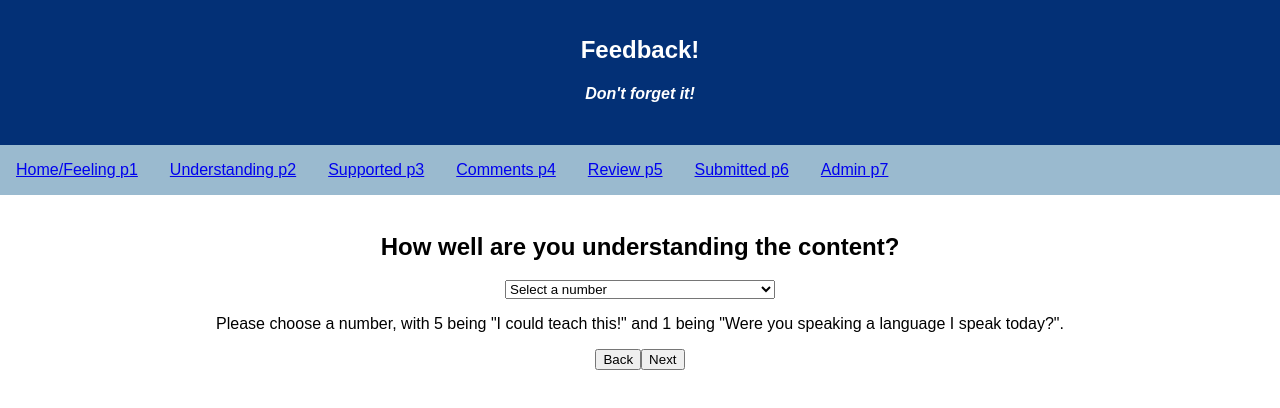
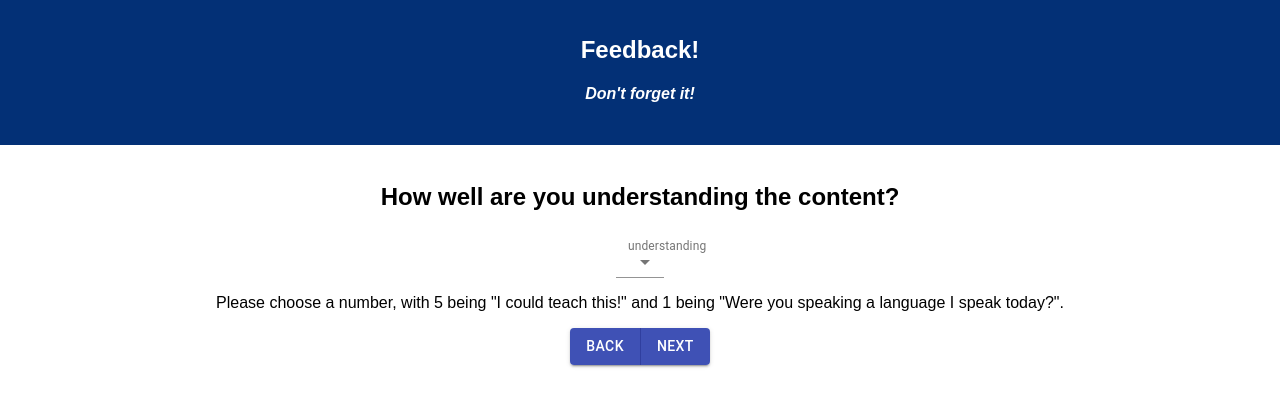
Before and after one commit to dlfedie/redux-feedback-loop, a React (Create React App) app: page /#/understanding in a window 1280 px wide. Shown: the top 408 px of the page. Built offline with nearby package versions, Linux system fonts and the light colour scheme.

Commit message:
adds material ui buttons and selectors! need to polish up a bit, but is a start.

```diff
--- a/package.json
+++ b/package.json
@@ -4,6 +4,7 @@
   "private": true,
   "proxy": "http://localhost:5000",
   "dependencies": {
+    "@material-ui/core": "^4.3.3",
     "axios": "^0.19.0",
     "pg": "^7.4.1",
     "react": "^16.8.6",
--- a/src/components/App/App.css
+++ b/src/components/App/App.css
@@ -17,7 +17,7 @@
   font-size: large;
 }
 
-ul {
+/* ul {
   list-style-type: none;
   margin: 0;
   padding: 0;
@@ -47,4 +47,4 @@ li a:hover {
 .reviewHovers:hover {
   display: inline;
   background-color: rgb(154, 186, 207);
-}
+} */
--- a/src/components/App/App.js
+++ b/src/components/App/App.js
@@ -20,7 +20,7 @@ class App extends Component {
             <h4><i>Don't forget it!</i></h4>
           </header>
           {/* nav for development only... may add in later as different menu style */}
-          <nav>
+          {/* <nav>
             <ul>
               <li>
                 <Link to="/">Home/Feeling p1</Link>
@@ -44,7 +44,7 @@ class App extends Component {
                 <Link to="/admin">Admin p7</Link>
               </li>
             </ul>
-          </nav>
+          </nav> */}
           <br />
           {/* Order of form is Feeling, Understanding, Supported, Comments. Then a Review. */}
           <Route path={'/'} exact component={Feeling} />
--- a/src/components/Comments/Comments.jsx
+++ b/src/components/Comments/Comments.jsx
@@ -1,5 +1,7 @@
 import React, { Component } from 'react';
 import { connect } from 'react-redux';
+import Button from '@material-ui/core/Button';
+import ButtonGroup from '@material-ui/core/ButtonGroup';
 
 class Comments extends Component {
     //again, set local state here
@@ -48,8 +50,17 @@ class Comments extends Component {
                 <form onSubmit={this.setComments}>
                     <textarea value={this.props.store.newFeedback.comments} onChange={this.handleChange} rows="5" cols="60" />
                     <p>Comments are optional. You may provide feedback, thank yous, or a simple message.</p>
-                    <button onClick={() => { this.props.history.push('/supported') }}>Back</button>
-                    <button type="submit">Next</button>
+                    <ButtonGroup
+                        variant="contained"
+                        color="primary"
+                        aria-label="full-width contained primary button group"
+                    >
+                        <Button onClick={() => { this.props.history.push('/supported') }}>Back</Button>
+                        <Button type="submit">Next</Button>
+                    </ButtonGroup>
+
+                    {/* <button onClick={() => { this.props.history.push('/supported') }}>Back</button>
+                    <button type="submit">Next</button> */}
                 </form>
             </>
         )
--- a/src/components/Form/Form.jsx
+++ b/src/components/Form/Form.jsx
@@ -1,6 +1,14 @@
-import React, {Component} from 'react';
+import React, { Component } from 'react';
 //need history from Router so we can use the back button
 import { withRouter } from "react-router";
+import FormControl from '@material-ui/core/FormControl';
+import Select from '@material-ui/core/Select';
+import MenuItem from '@material-ui/core/MenuItem';
+import InputLabel from '@material-ui/core/InputLabel';
+import Input from '@material-ui/core/Input';
+import Button from '@material-ui/core/Button';
+import ButtonGroup from '@material-ui/core/ButtonGroup';
+
 
 class Form extends Component {
 
@@ -9,24 +17,52 @@ class Form extends Component {
     //the select name, each option in the dropdown (with a default that will not show as an option), and the helpful tagline at the end.
     //functions are still being passed down to each form.
 
+    render() {
 
-    render() {
         return (
             <>
                 {/* {JSON.stringify(this.props)} */}
                 <form onSubmit={this.props.setQuestion}>
-                <select name={this.props.optionTexts.name} value={this.props.question} onChange={this.props.handleChange}>
+                    <FormControl variant="filled" >
+                        <InputLabel >{this.props.optionTexts.name}</InputLabel>
+                        <Select
+                            value={this.props.question}
+                            onChange={this.props.handleChange}
+                            input={<Input name="this.props.optionTexts.name}" id="this.props.optionTexts.name}" />}
+                            autoWidth
+                        >
+                            <MenuItem value="none">
+                                <em></em>
+                            </MenuItem>
+                            <MenuItem value={5}>{this.props.optionTexts.option5Text}</MenuItem>
+                            <MenuItem value={4}>{this.props.optionTexts.option4Text}</MenuItem>
+                            <MenuItem value={3}>{this.props.optionTexts.option3Text}</MenuItem>
+                            <MenuItem value={2}>{this.props.optionTexts.option2Text}</MenuItem>
+                            <MenuItem value={1}>{this.props.optionTexts.option1Text}</MenuItem>
+                        </Select>
+                        {/* <FormHelperText>{this.props.optionTexts.name}</FormHelperText> */}
+                    </FormControl>
+                    {/* <select name={this.props.optionTexts.name} value={this.props.question} onChange={this.props.handleChange}>
                         <option value="none" disabled hidden>Select a number</option>
                         <option value="5">{this.props.optionTexts.option5Text}</option>
                         <option value="4">{this.props.optionTexts.option4Text}</option>
                         <option value="3">{this.props.optionTexts.option3Text}</option>
                         <option value="2">{this.props.optionTexts.option2Text}</option>
                         <option value="1">{this.props.optionTexts.option1Text}</option>
-                </select>
+                    </select> */}
                     <p>{this.props.optionTexts.tagLine}</p>
                     <div>
-                    {this.props.backButtonShow && <button onClick={() => {this.props.history.push(this.props.backTo)}}>Back</button>}
-                    <button type="submit">Next</button>
+                        <ButtonGroup
+                            variant="contained"
+                            color="primary"
+                            aria-label="full-width contained primary button group"
+                        >
+                            {this.props.backButtonShow && <Button onClick={() => { this.props.history.push(this.props.backTo) }}>Back</Button>}
+                            <Button type="submit">Next</Button>
+                        </ButtonGroup>
+
+                        {/* {this.props.backButtonShow && <button onClick={() => { this.props.history.push(this.props.backTo) }}>Back</button>}
+                        <button type="submit">Next</button> */}
                     </div>
 
                 </form>
--- a/src/components/Review/Review.jsx
+++ b/src/components/Review/Review.jsx
@@ -2,6 +2,9 @@ import React, { Component } from 'react';
 import { connect } from 'react-redux';
 import axios from 'axios';
 import Swal from 'sweetalert2';
+import Button from '@material-ui/core/Button';
+import ButtonGroup from '@material-ui/core/ButtonGroup';
+
 
 
 
@@ -54,8 +57,16 @@ class Review extends Component {
                 <h3 className="reviewHovers" onClick={() => { this.props.history.push('/supported') }}>Support: {this.props.newFeedback.supported}</h3>
                 <h3 className="reviewHovers" onClick={() => { this.props.history.push('/comments') }}>Comments: {this.props.newFeedback.comments}</h3>
                 <p>Click on any line to go back to that page.</p>
-                <button onClick={() => { this.props.history.push('/comments') }}>Back</button>
-                <button onClick={this.handleSubmit}>Submit</button>
+                <ButtonGroup
+                    variant="contained"
+                    color="primary"
+                    aria-label="full-width contained primary button group"
+                >
+                    <Button onClick={() => { this.props.history.push('/comments') }}>Back</Button>
+                    <Button onClick={this.handleSubmit}>Submit</Button>
+                </ButtonGroup>
+                {/* <button onClick={() => { this.props.history.push('/comments') }}>Back</button>
+                <button onClick={this.handleSubmit}>Submit</button> */}
             </>
         )
     }
--- a/src/components/Submitted/Submitted.jsx
+++ b/src/components/Submitted/Submitted.jsx
@@ -1,4 +1,5 @@
 import React, {Component} from 'react';
+import Button from '@material-ui/core/Button';
 
 class Submitted extends Component {
 
@@ -15,7 +16,7 @@ class Submitted extends Component {
         return (
             <>
             <h2>Thanks for submitting!</h2>
-            <button onClick={this.goToBeginning}>Leave New Feedback</button>
+            <Button variant="contained" color="primary" onClick={this.goToBeginning}>Leave New Feedback</Button>
             </>
         )
     }
```
Also changed, not shown: 2 other files (tests, documents, lock files or other folders). Lines whose indentation alone changed are shown as unchanged.
